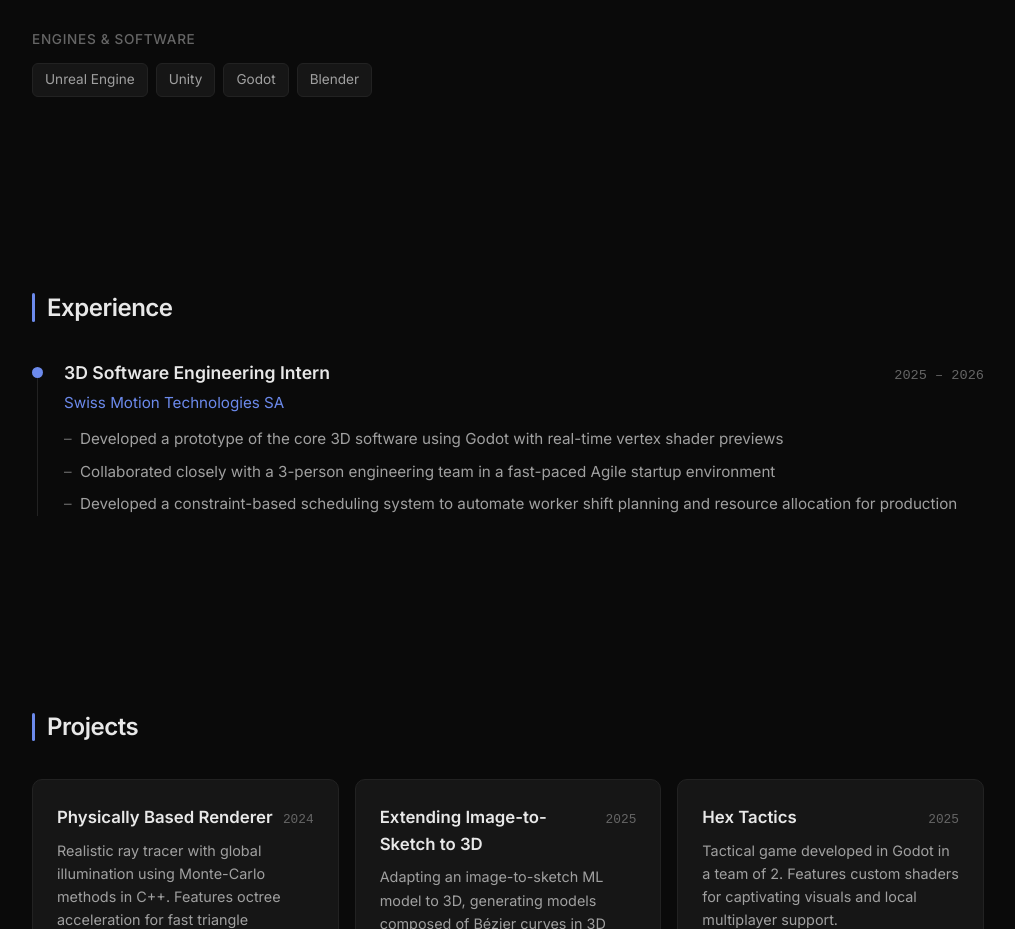
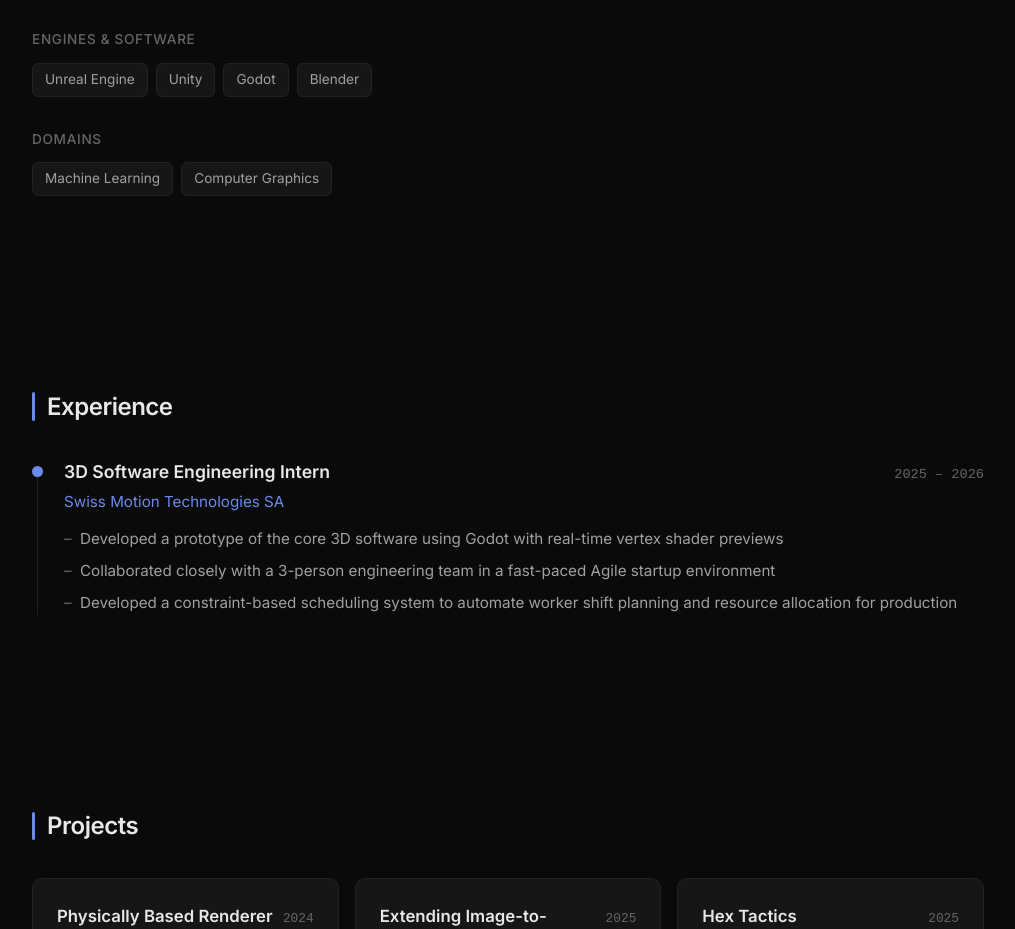
Before and after one commit to fmikov/portfolio, an Astro site: page / in a window 1280 px wide. Shown: the part 1644-2573 px from the top of the page, without its empty margins (132-1147 px from the left). Built offline with nearby package versions, Linux system fonts and the light colour scheme; Astro itself is replaced by a stand-in of ours.

Commit message:
Add Machine Learning and Computer Graphics to skills
Co-Authored-By: Claude Opus 4.5 <noreply@anthropic.com>

```diff
--- a/src/components/Skills.astro
+++ b/src/components/Skills.astro
@@ -11,6 +11,10 @@ const skillGroups = [
   {
     category: 'Engines & Software',
     skills: ['Unreal Engine', 'Unity', 'Godot', 'Blender'],
+  },
+  {
+    category: 'Domains',
+    skills: ['Machine Learning', 'Computer Graphics'],
   },
 ];
 ---
```
